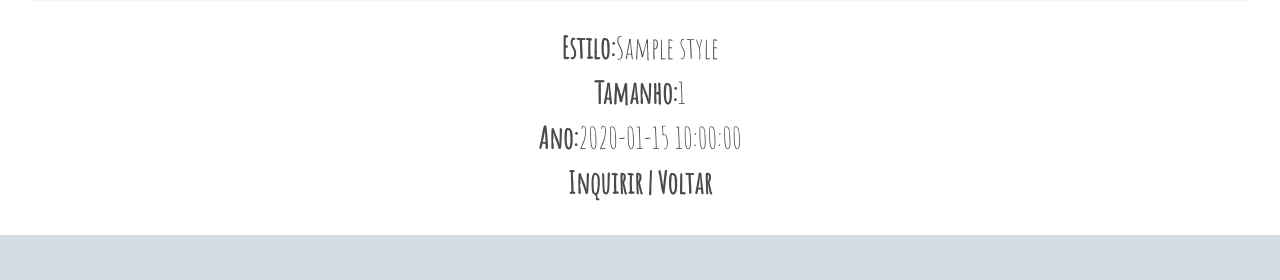
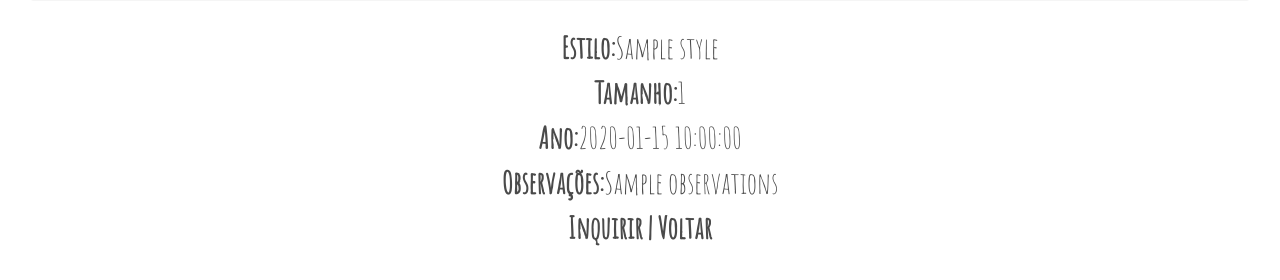
Before and after one commit to tomascarvalho/ClaraMorgado, a Flask app: template templates/painting.html in a window 1280 px wide. Shown: the part 995-1275 px from the top of the page. Before the commit the page ends 1230 px from the top, so only its background shows below. Run offline with Flask 2, Linux system fonts and the light colour scheme; the template is opened without the code that fills it: most values are stand-ins (such as "Sample title", 1, 10 or a date in 2020); grey boxes marked "Sample" are stand-in pictures; parts of the project's set-up code (start-up, migrations or seed data) failed here and were passed over; some libraries are stand-ins or nearby versions.

Commit message:
Add observations field

```diff
--- a/application.py
+++ b/application.py
@@ -14,6 +14,7 @@ import random
 from flask_login import LoginManager, login_required, login_user, logout_user, current_user
 from urllib.parse import urlparse, urljoin
 from flask_mail import Mail, Message
+from sqlalchemy import desc
 
 UPLOAD_FOLDER = 'static/data/pics'
 application = Flask(__name__)
@@ -127,7 +128,7 @@ def load_user(user_id):
 
 @application.route('/')
 def index():
-    paintings = session.query(Painting).order_by(Painting.date)
+    paintings = session.query(Painting).order_by(desc(Painting.date))
     count = (paintings.count()//3)
     return render_template("index.html", paintings = paintings, count = count)
 
@@ -138,6 +139,7 @@ def create_painting():
     style = request.form.get('style')
     date = request.form.get('date')
     size = request.form.get('size')
+    observations = request.form.get('observations')
 
     if name is None or style is None or date is None:
         # HANDLE ERROR HERE
@@ -175,7 +177,7 @@ def create_painting():
         file = None
 
     try:
-        new_painting = Painting(name = name, style = style, size = size, date = date, image = file_url)
+        new_painting = Painting(name = name, style = style, size = size, date = date, observations = observations, image = file_url)
         session.add(new_painting)
         session.commit()
     except Exception as e:
--- a/models/models.py
+++ b/models/models.py
@@ -15,6 +15,7 @@ class Painting(Base):
     price = Column(Integer)
     date = Column(Integer)
     size = Column(String(128))
+    observations = Column(String(512))
     image = Column(Text)
 
     def __repr__(self):
--- a/templates/add_painting.html
+++ b/templates/add_painting.html
@@ -13,6 +13,9 @@
           </label>
           <label for="size">
               <input type="text" name="size" id="size" placeholder="Tamanho" required/>
+          </label>
+          <label for="observations">
+              <input type="text" name="observations" id="observations" placeholder="Observações" required/>
           </label>
           <labels for="file">
               <input type="file" name="file" id="file"/>
--- a/templates/painting.html
+++ b/templates/painting.html
@@ -37,6 +37,9 @@
         <p class="description"><b>Estilo:</b>{{ painting.style }}</p>
         <p class="description"><b>Tamanho:</b>{{ painting.size }}</p>
         <p class="description"><b>Ano:</b>{{ painting.date }}</p>
+        {% if painting.observations is defined %}
+          <p class="description"><b>Observações:</b>{{ painting.observations }}</p>
+        {% endif %}
         <p class="description"><b><a id="show_form">Inquirir</a> | <a href="/">Voltar</a></b></p>
       </div>
       {% with messages = get_flashed_messages() %}
```
